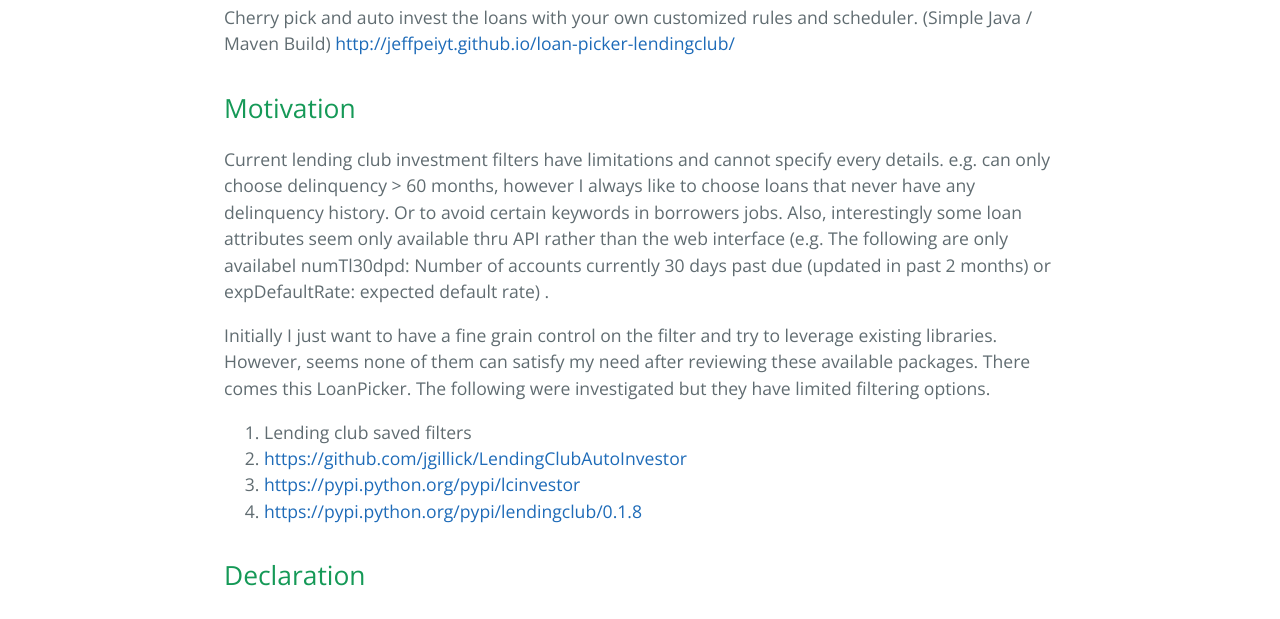
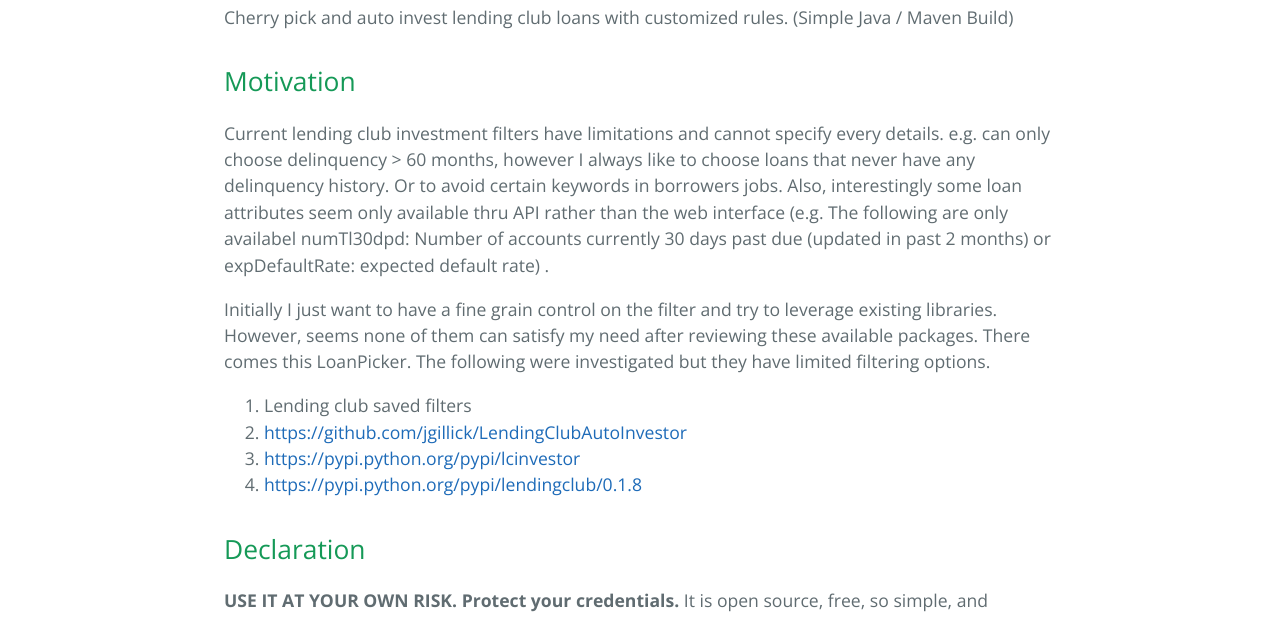
Before and after one commit to jeffpeiyt/loan-picker-lendingclub, a plain HTML site: page index.html in a window 1280 px wide. Shown: the part 481-1100 px from the top of the page. Drawn offline with nearby package versions, Linux system fonts and the light colour scheme.

```diff
--- a/index.html
+++ b/index.html
@@ -22,8 +22,7 @@
       <h1>
 <a id="loan-picker-for-lending-club" class="anchor" href="#loan-picker-for-lending-club" aria-hidden="true"><span class="octicon octicon-link"></span></a>Loan Picker for Lending Club</h1>
 
-<p>Cherry pick and auto invest the loans with your own customized rules and scheduler.  (Simple Java / Maven Build)
-<a href="http://jeffpeiyt.github.io/loan-picker-lendingclub/">http://jeffpeiyt.github.io/loan-picker-lendingclub/</a></p>
+<p>Cherry pick and auto invest lending club loans with customized rules. (Simple Java / Maven Build)</p>
 
 <h2>
 <a id="motivation" class="anchor" href="#motivation" aria-hidden="true"><span class="octicon octicon-link"></span></a>Motivation</h2>
```
Also changed, not shown: params.json (+1 -1 lines).
